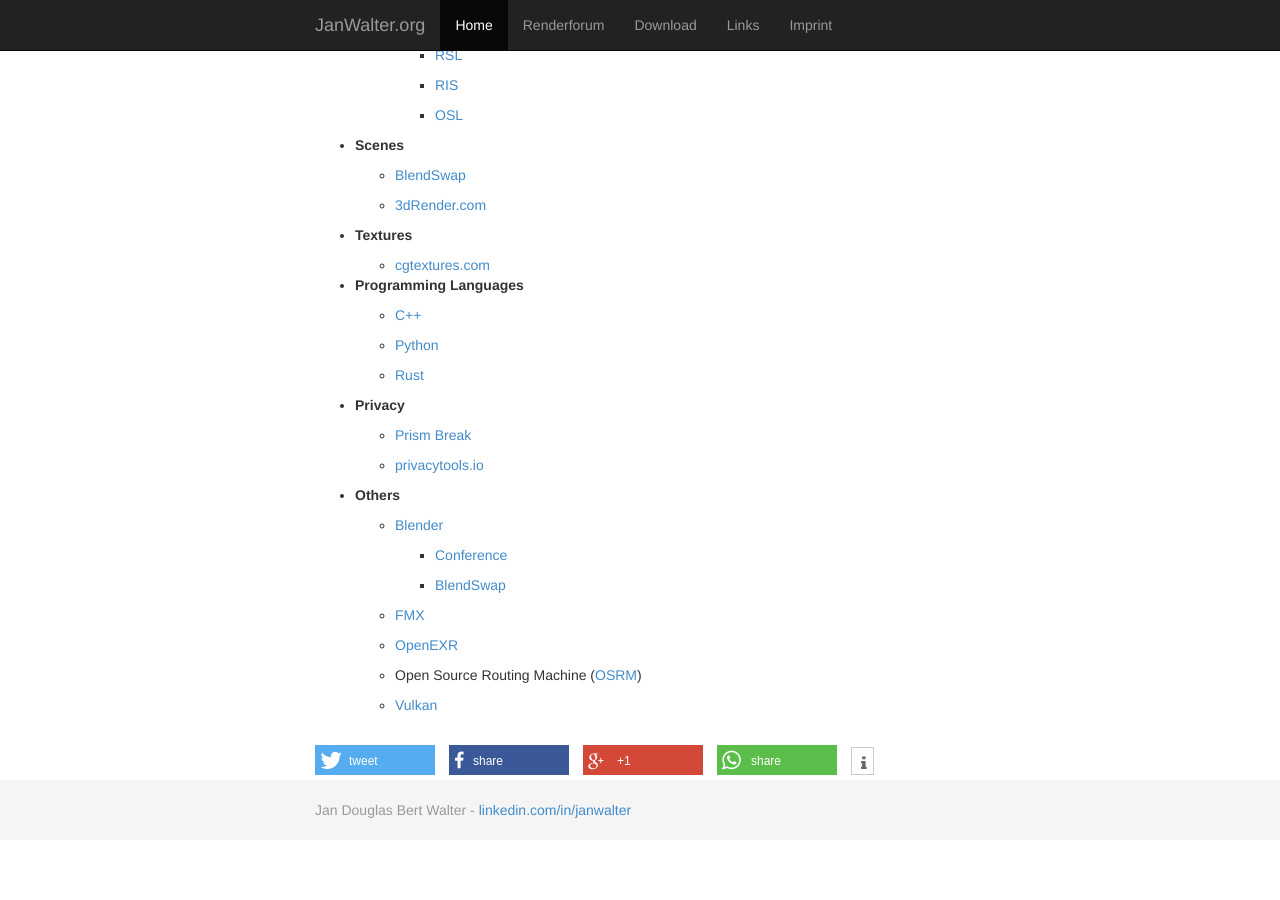
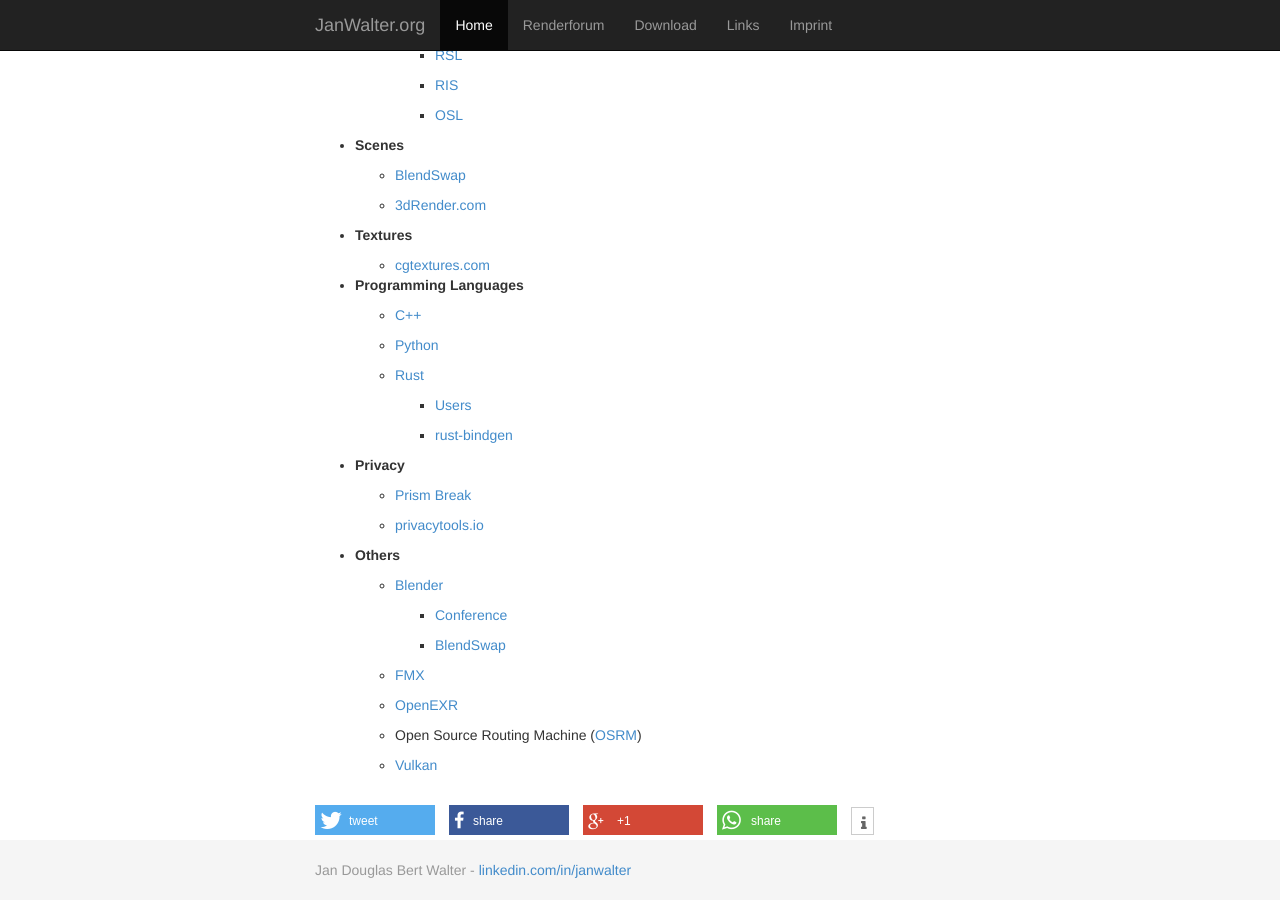
Before and after one commit to wahn/jan_walter_org, a Jekyll site: the page built from links/index.md, in a window 1280 px wide and 900 px high, scrolled down 1585 px. Built offline with Jekyll 4.4.1, drawn with Linux system fonts in a browser that asks for light colours; Markdown is read by kramdown in place of the engine named in the settings; before the commit the page ends 2425 px from its top, so only the background shows below that.

Commit message:
Links to Rust Users (get help) and rust-bindgen (C -> Rust).

```diff
--- a/links/index.md
+++ b/links/index.md
@@ -137,6 +137,10 @@
 
     - [Rust](http://www.rust-lang.org)
 
+        + [Users](https://users.rust-lang.org)
+
+        + [rust-bindgen](https://github.com/crabtw/rust-bindgen)
+
 * __Privacy__
 
     - [Prism Break](https://prism-break.org/en)
```
